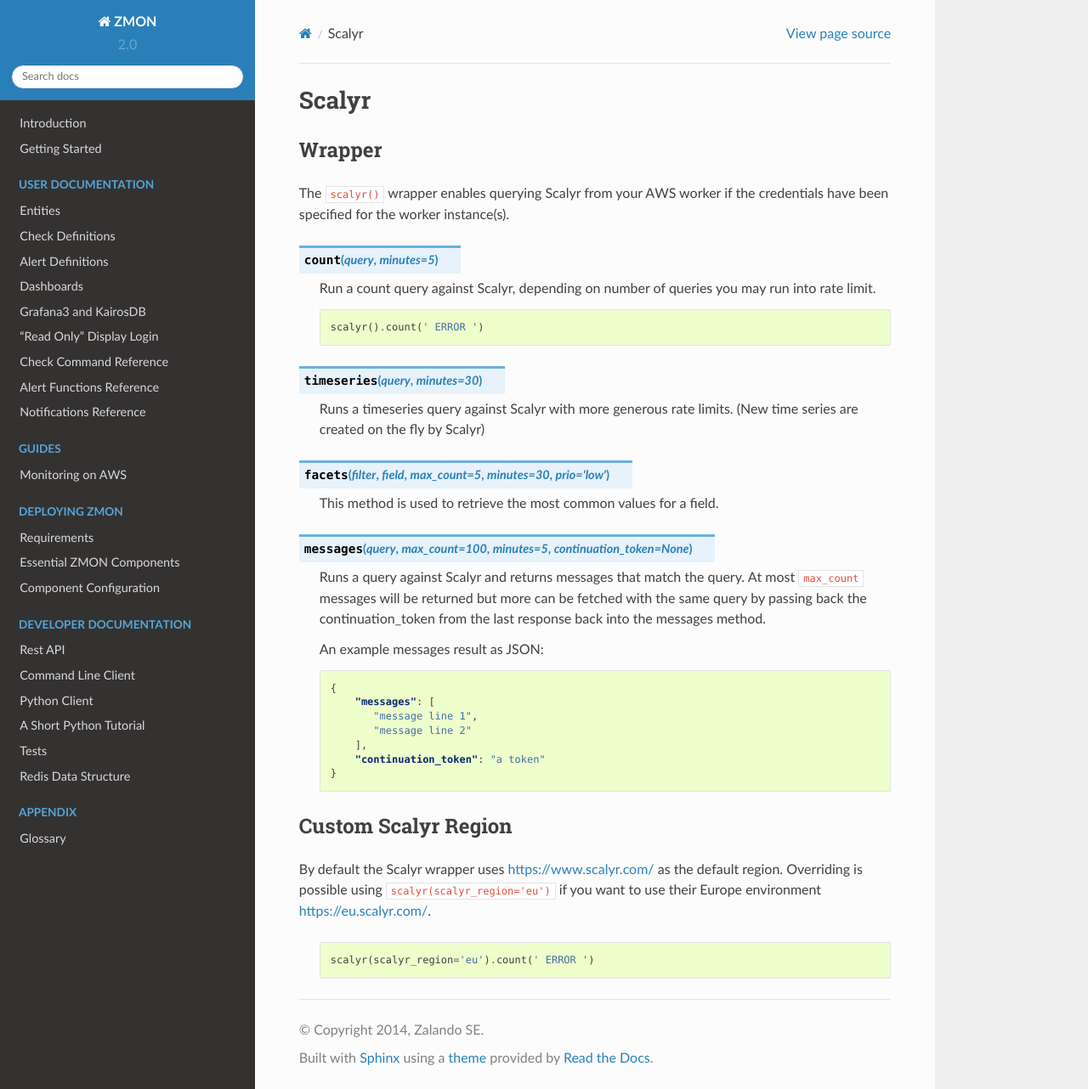
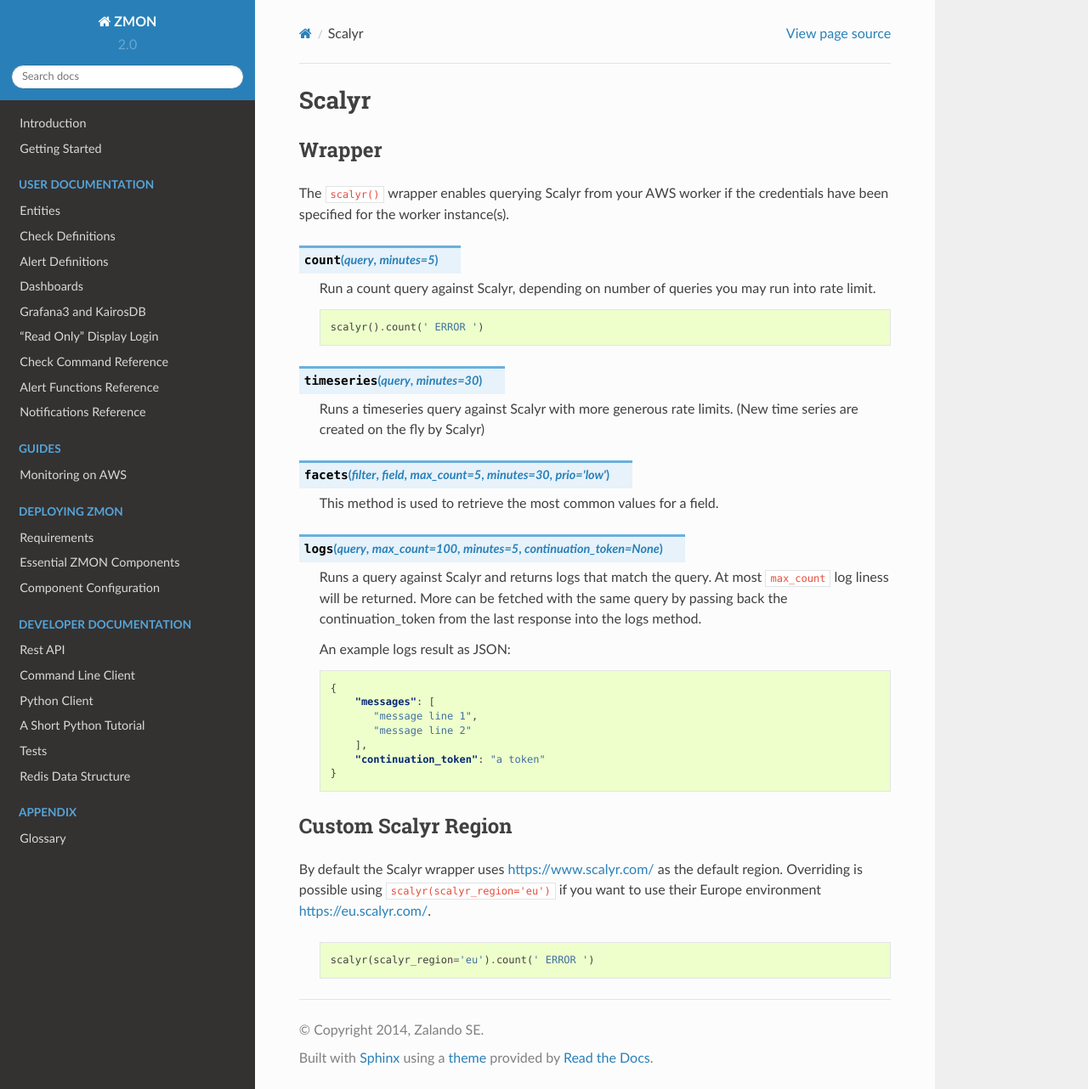
Before and after one commit to zalando-zmon/zmon-docs, a Sphinx documentation site: the page built from docs/user/check-ref/scalyr_wrapper.rst, in a window 1280 px wide and 1282 px high. Shown: the whole window at 85% size. Built offline with Sphinx 7.4.7 and the Read the Docs theme 2.0.0, drawn with Linux system fonts in a browser that asks for light colours.

Commit message:
Change name of the new plugin function to 'logs'

```diff
--- a/docs/user/check-ref/scalyr_wrapper.rst
+++ b/docs/user/check-ref/scalyr_wrapper.rst
@@ -27,13 +27,13 @@
     This method is used to retrieve the most common values for a field.
 
 
-.. py:method:: messages(query, max_count=100, minutes=5, continuation_token=None)
+.. py:method:: logs(query, max_count=100, minutes=5, continuation_token=None)
 
-    Runs a query against Scalyr and returns messages that match the query. At most ``max_count`` messages will be returned
-    but more can be fetched with the same query by passing back the continuation_token from the last response back into the
-    messages method.
+    Runs a query against Scalyr and returns logs that match the query. At most ``max_count`` log liness will be returned.
+    More can be fetched with the same query by passing back the continuation_token from the last response into the
+    logs method.
 
-    An example messages result as JSON:
+    An example logs result as JSON:
 
     .. code-block:: json
 
```
